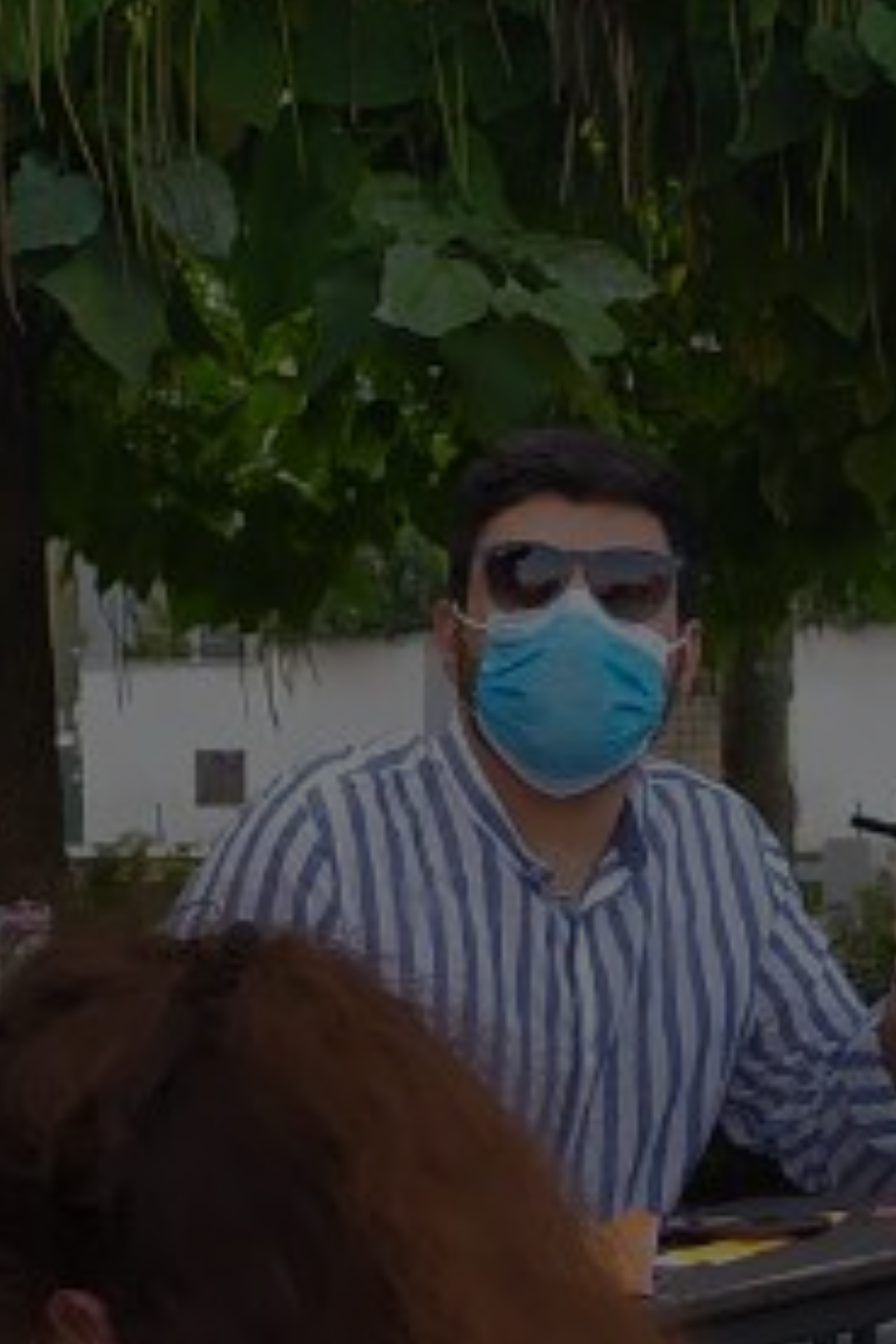
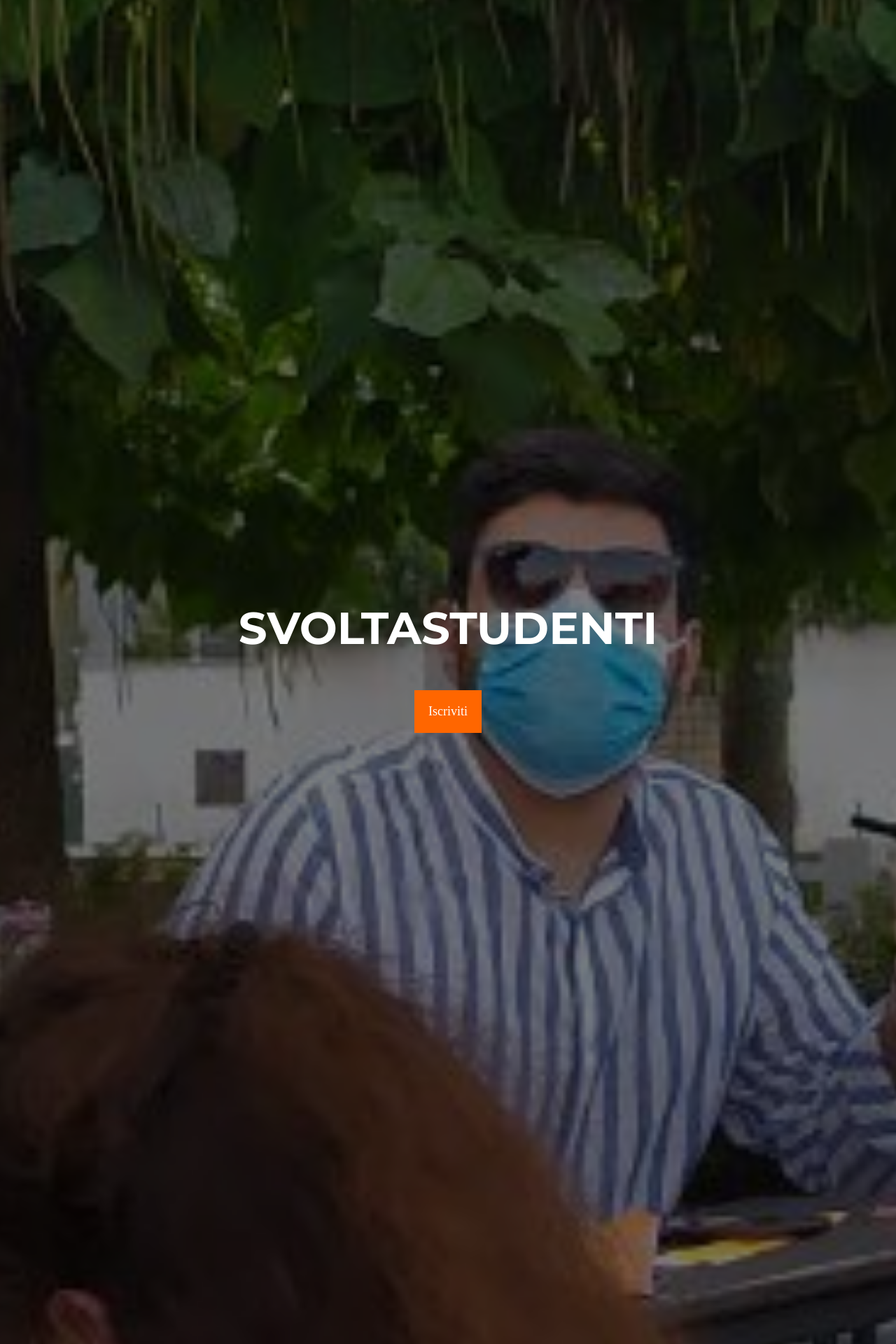
Before and after one commit to francesca-palladino/blog.svoltastudenti.it, a Jekyll site: the page index.html, which Jekyll copies as it is, in a window 1280 px wide. Shown: the part 408-2328 px from the top of the page at 70% size. Built offline with Jekyll 4.4.1, drawn with Linux system fonts in a browser that asks for light colours.

Commit message:
fixed home scroll

```diff
--- a/index.html
+++ b/index.html
@@ -67,6 +64,9 @@
 			font-size: 5vw;
 			font-family: 'Montserrat', sans-serif;
 			padding-top: 25vh;
+			opacity: 0;
+			transition: opacity 1s;
+			transition-delay: 1s;
 		}
 
 		#content section .btn {
@@ -76,6 +76,16 @@
 			padding: 20px;
 			background-color: #FF6600;
 			margin-top: 50px;
+			opacity: 0;
+			transition: opacity 1.5s;
+			transition-delay: 2s;
+		}
+
+		#content section .title.animActive {
+			opacity: 1;
+		}
+		#content section .btn.animActive {
+			opacity: 1;
 		}
 
 		#content section .overlay {
@@ -125,10 +135,6 @@
 			}
 		}
 
-		.anim {
-			opacity: 0;
-		}
-
 		@keyframes anim1 {
 			from {
 				transform: translateY(-100px);
@@ -158,38 +164,38 @@
 		<a name="homepage"></a>
 		<section class="backgroundImage animTrigger" style="background-image: url(assets/img/home1.jpeg)" data-animId="slide1">
 			<div class="overlay">1</div>
-			<div class="anim title" data-animTarget="slide1" data-animDelay="0.5s">SVOLTASTUDENTI</div>
-			<div class="anim btn" data-animTarget="slide1" data-animDelay="1s">Iscriviti</div>
+			<div class="title" data-animTarget="slide1" data-animDelay="0.5s">SVOLTASTUDENTI</div>
+			<div class="btn" data-animTarget="slide1" data-animDelay="1s">Iscriviti</div>
 		</section>
 		<a name="b"></a>
 		<section class="backgroundImage animTrigger" style="background-image: url(assets/img/home1.jpeg)" data-animId="slide2">
 			<div class="overlay">2</div>
-			<div class="anim title" data-animTarget="slide2" data-animDelay="0.5s">SVOLTASTUDENTI</div>
-			<div class="anim btn" data-animTarget="slide2" data-animDelay="1s">Iscriviti</div>
+			<div class="title" data-animTarget="slide2" data-animDelay="0.5s">SVOLTASTUDENTI</div>
+			<div class="btn" data-animTarget="slide2" data-animDelay="1s">Iscriviti</div>
 		</section>
 		<a name="c"></a>
 		<section class="backgroundImage animTrigger" style="background-image: url(assets/img/home1.jpeg)" data-animId="slide3">
 			<div class="overlay">3</div>
-			<div class="anim title" data-animTarget="slide3" data-animDelay="0.5s">SVOLTASTUDENTI</div>
-			<div class="anim btn" data-animTarget="slide3" data-animDelay="1s">Iscriviti</div>
+			<div class="title" data-animTarget="slide3" data-animDelay="0.5s">SVOLTASTUDENTI</div>
+			<div class="btn" data-animTarget="slide3" data-animDelay="1s">Iscriviti</div>
 		</section>
 		<a name="d"></a>
 		<section class="backgroundImage animTrigger" style="background-image: url(assets/img/home1.jpeg)" data-animId="slide4">
 			<div class="overlay">4</div>
-			<div class="anim title" data-animTarget="slide4" data-animDelay="0.5s">SVOLTASTUDENTI</div>
-			<div class="anim btn" data-animTarget="slide4" data-animDelay="1s">Iscriviti</div>
+			<div class="title" data-animTarget="slide4" data-animDelay="0.5s">SVOLTASTUDENTI</div>
+			<div class="btn" data-animTarget="slide4" data-animDelay="1s">Iscriviti</div>
 		</section>
 		<a name="e"></a>
 		<section class="backgroundImage animTrigger" style="background-image: url(assets/img/home1.jpeg)" data-animId="slide5">
 			<div class="overlay">5</div>
-			<div class="anim title" data-animTarget="slide5" data-animDelay="0.5s">SVOLTASTUDENTI</div>
-			<div class="anim btn" data-animTarget="slide5" data-animDelay="1s">Iscriviti</div>
+			<div class="title" data-animTarget="slide5" data-animDelay="0.5s">SVOLTASTUDENTI</div>
+			<div class="btn" data-animTarget="slide5" data-animDelay="1s">Iscriviti</div>
 		</section>
 		<a name="f"></a>
 		<section class="backgroundImage animTrigger" style="background-image: url(assets/img/home1.jpeg)" data-animId="slide6">
 			<div class="overlay"></div>
-			<div class="anim title" data-animTarget="slide6" data-animDelay="0.5s">SVOLTASTUDENTI</div>
-			<div class="anim btn" data-animTarget="slide6" data-animDelay="1s">Iscriviti</div>
+			<div class="title" data-animTarget="slide6" data-animDelay="0.5s">SVOLTASTUDENTI</div>
+			<div class="btn" data-animTarget="slide6" data-animDelay="1s">Iscriviti</div>
 		</section>
 	</div>
 	<div id="bar">
```
Also changed, not shown: other parts of index.html (+1 -32 lines).
